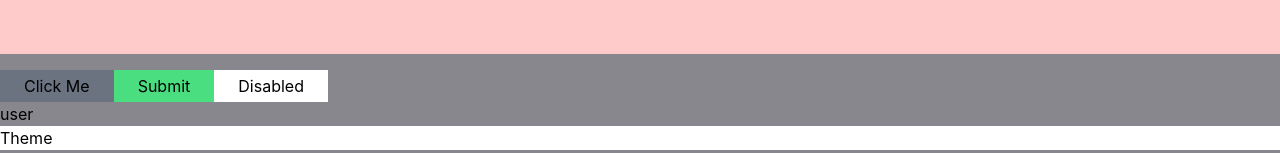
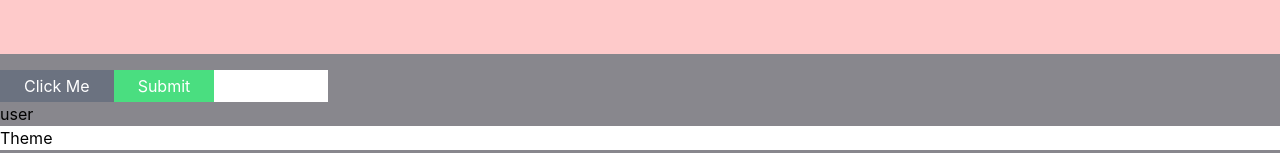
Before and after one commit to vimal336/inter-pre, a React (Vite) app: page /TailwindSite in a window 1280 px wide. Shown: the part 518-671 px from the top of the page. Built offline with nearby package versions, Linux system fonts and the light colour scheme.

Commit message:
problem solving

```diff
--- a/src/TailwindSite/Button.jsx
+++ b/src/TailwindSite/Button.jsx
@@ -18,7 +18,7 @@ const Button = ({ children, onClick, type = "button", className = "", disabled =
   return (
     <button
       type={type}
-      className={`px-6 py-1 bg-gray-500 text-red ${className}`}
+      className={`px-6 py-1 bg-gray-500 text-white ${className}`}
       onClick={onClick}
       disabled={disabled}
     >
```
